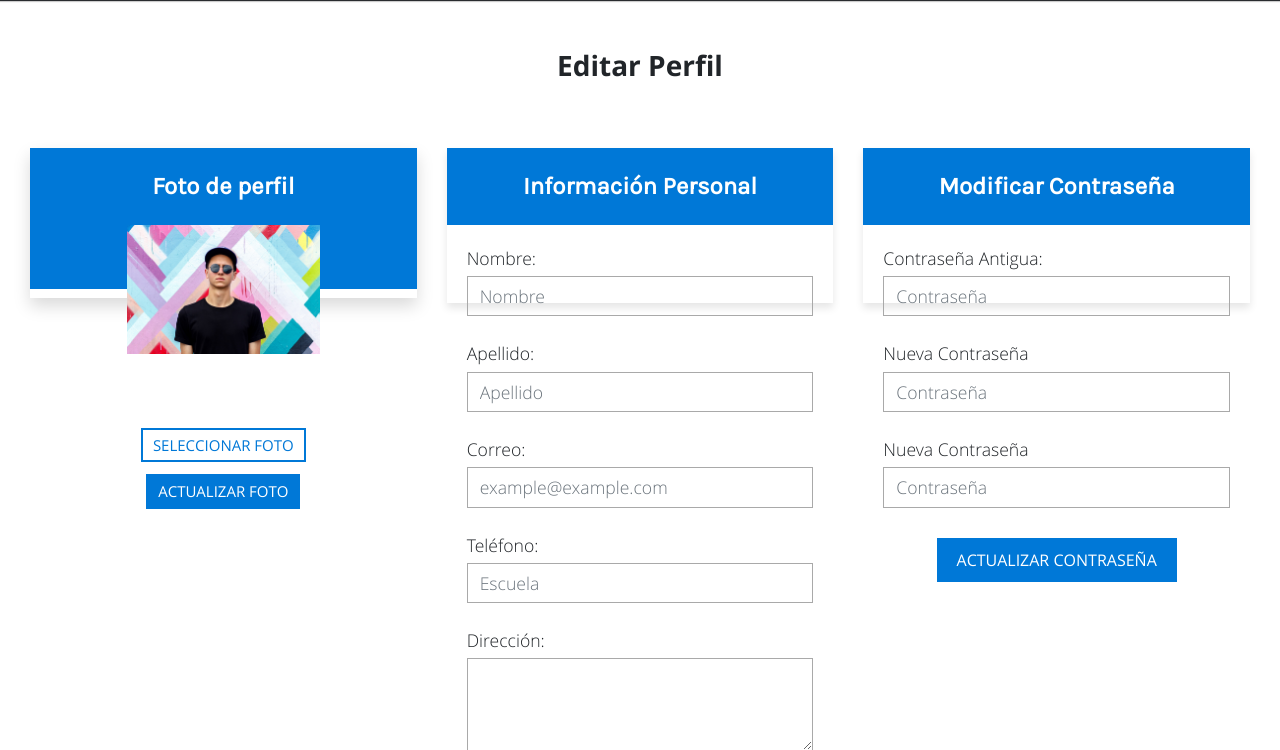
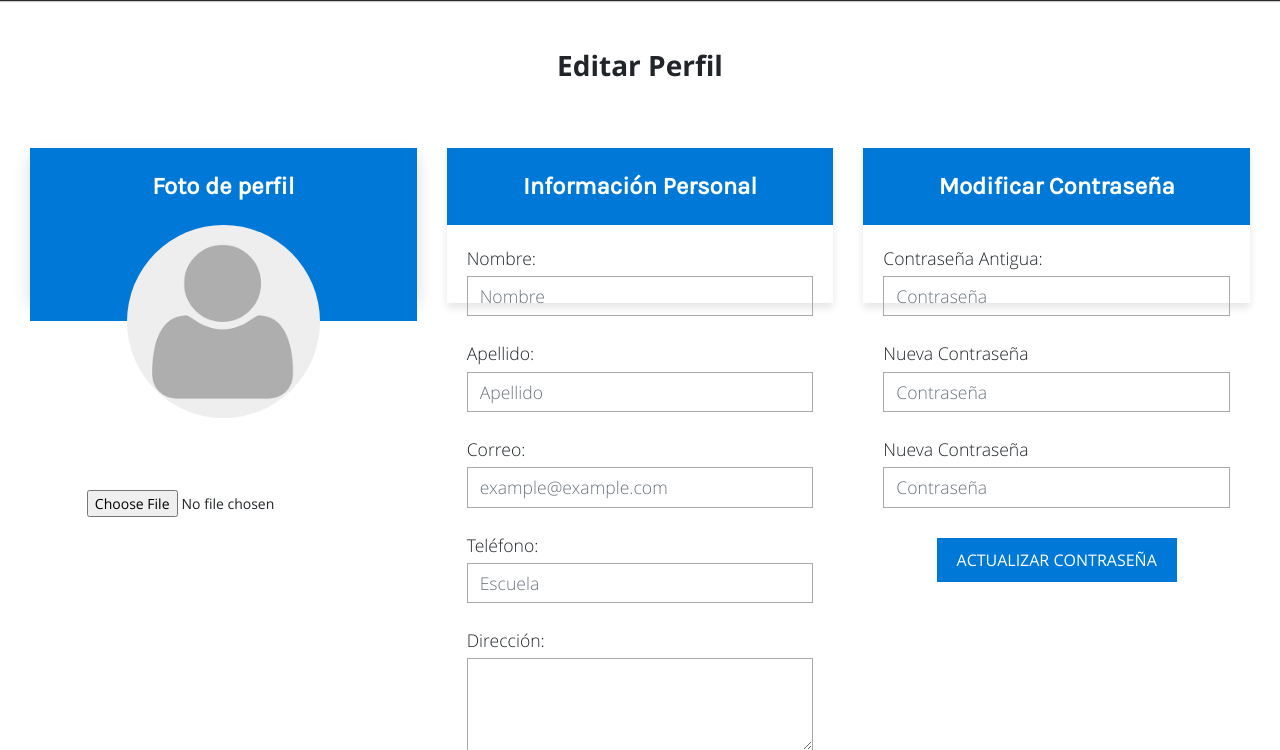
Before and after one commit to gestionaulas/gestionaulas.github.io, a Flask app: template SGDA/templates/modifyProfile.html in a window 1280 px wide. Shown: the part 437-1187 px from the top of the page. Run offline with Flask 2, Linux system fonts and the light colour scheme; the template is opened without the code that fills it, so the values that code supplies are empty; the visitor is signed in with stand-in values (Sample User, id 1); some libraries are stand-ins or nearby versions.

```diff
--- a/SGDA/__init__.py
+++ b/SGDA/__init__.py
@@ -46,7 +46,7 @@ class User(UserMixin, db.Document):
     password = db.StringField()
 
 
-#Conectar con base de dato
+#Conectar con base de datos
 client = MongoClient('localhost', 27017)
 db = client['sgda']
 #Verificar si DB está inicializada o no
--- a/SGDA/static/css/style.css
+++ b/SGDA/static/css/style.css
@@ -107,6 +107,10 @@ input {
     animation-timing-function: ease-in-out;
 }
 
+#imagen{
+    border-radius: 50%;
+}
+
 @keyframes color-transition {
     0% {
       color: #292c2f;
--- a/SGDA/templates/layout.html
+++ b/SGDA/templates/layout.html
@@ -13,6 +13,8 @@
     <link rel="stylesheet" href="{{ url_for('static', filename='css/fluent.css')}}">
     <!-- Micon icons-->
     <link rel="stylesheet" href="{{ url_for('static', filename='css/micon.min.css')}}">
+    <!-- DataTables -->
+    <link href="{{ url_for('static', filename='jquery.dataTables.min.css') }}" rel="stylesheet" type="text/css"/>
     <!-- DateDropper-->
     <link href="{{ url_for('static', filename='datedropper/datedropper.css')}}" rel="stylesheet" type="text/css" />
     <!-- SGDA-DateDropper -->
@@ -192,6 +194,9 @@
     <script type="text/javascript" src="{{ url_for('static', filename='js/customSelect.js')}}"></script>
     <script type="text/javascript" src="{{ url_for('static', filename='js/es.js')}}"></script>
     <script type="text/javascript" src="{{ url_for('static', filename='js/general.js')}}"></script>
+    <!-- JQuery datatables -->
+    <script src="{{ url_for('static', filename='jquery.dataTables.min.js') }}" type="text/javascript"></script>
+
 
     </body>
 </html>
--- a/SGDA/templates/listaUsuarios.html
+++ b/SGDA/templates/listaUsuarios.html
@@ -2,7 +2,7 @@
 {% block content %}
 
 <a class="backbutton" href="{{ url_for('userprofile') }}"><i class="fa fa-arrow-circle-left button" style="font-size:36px; position:absolute"></i></a>
-<div class="text-center mt-4 mb-4">
+<div class="text-center mt-4 mb-4" id="table">
 
         <h4>  Usuarios registrados en el sistema</h4>
 </div>
@@ -56,4 +56,6 @@
           </div>
         </div>
 
+
+
 {% endblock content %}
--- a/SGDA/templates/modifyProfile.html
+++ b/SGDA/templates/modifyProfile.html
@@ -15,14 +15,13 @@
           </div>
           <!-- Card image -->
           <div class="w-50 mx-auto position-relative ">
-            <img class="card-img-top" src="../static/img/perfil.jpg" alt="Card image">
+            <img class="card-img-top" src="../static/img/avatar.png" alt="Card image" id="imagen">
           </div>
         </div>
         <!-- Card body -->
         <div class="card-body text-center mb-3">
           <div class="text-center d-inline-block pt-5">
-              <button type="button" class="btn btn-outline-primary  btn-sm">Seleccionar foto</button>
-              <button type="button" class="btn btn-primary btn-sm">Actualizar foto</button>
+              <input class="btn-sm" type="file" id="file" onchange="readURL(this);"/>
           </div>
         </div>
     </div>
@@ -134,4 +133,18 @@
     </div>
 
 </div>
+
+  <!-- Cambiar imagen -->
+  <script>
+    function readURL(input) {
+      if (input.files && input.files[0]) {
+        var reader = new FileReader();
+        reader.onload = function (e) {
+          $('#imagen')
+            .attr('src', e.target.result)
+        };
+        reader.readAsDataURL(input.files[0]);
+      }
+    }
+  </script>
 {% endblock content %}
```
